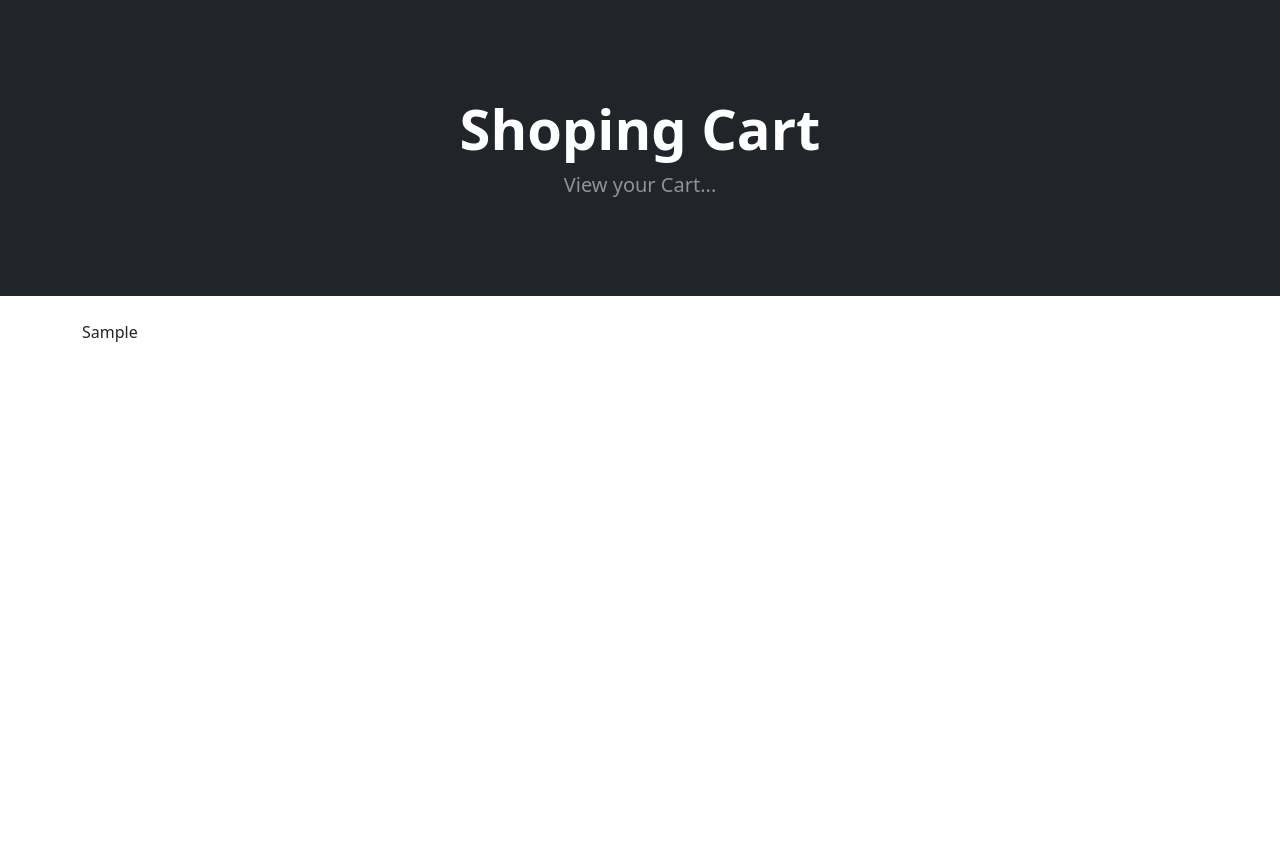
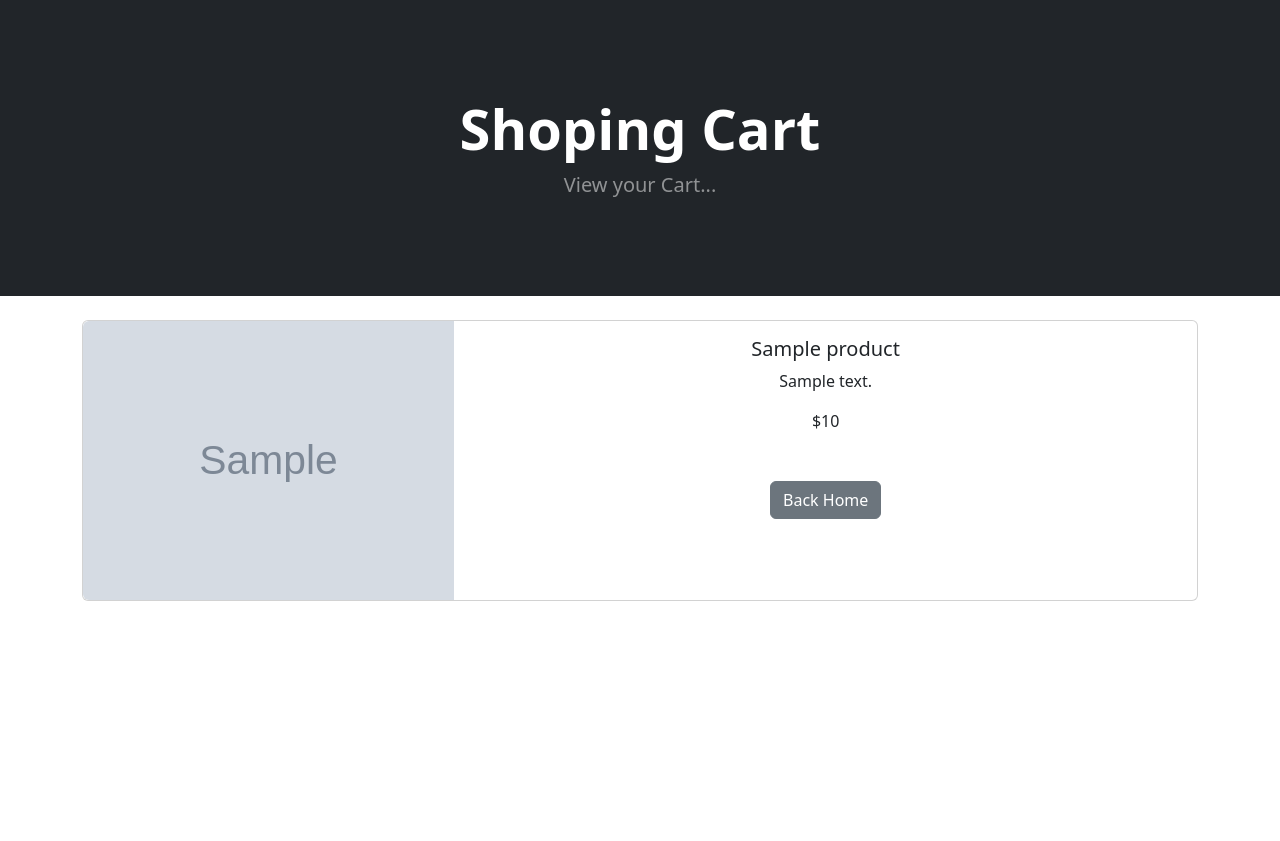
Before and after one commit to cesgomes/e_commerce, a Django app: template cart/templates/cart_summary.html in a window 1280 px wide. Shown: the part 57-898 px from the top of the page. Run offline with Django 5.2, Linux system fonts and the light colour scheme; the template is opened without the code that fills it: most values are stand-ins (such as "Sample title", 1, 10 or a date in 2020); grey boxes marked "Sample" are stand-in pictures; some libraries are stand-ins or nearby versions.

Commit message:
Criação da Pagina de sumario (baseada na product.html)

```diff
--- a/cart/templates/cart_summary.html
+++ b/cart/templates/cart_summary.html
@@ -12,7 +12,33 @@
 <br/>
 <div class="container">
 
-    {{cart_products}}
+    {% for product in cart_products %}
+
+        <div class="card mb-3">
+            <div class="row g-0">
+                <div class="col-md-4">
+                    <img src="{{product.image.url}}" class="img-fluid rounded-start" alt="...">
+                </div>
+                <div class="col-md-8">
+                    <div class="card-body">
+                        <center>
+                            <h5 class="card-title">{{product.name}} </h5>
+                            <p class="card-text"> {{product.description}} </p>
+
+                                {% if product.is_sale %}
+                                <strike> ${{product.price}} </strike>&nbsp;${{product.sale_price}}
+                                {% else %}
+                                ${{product.price}}
+                                {% endif %}
+                                <br/><br/><br/>
+                            <a href="{% url "home" %}" class="btn btn-secondary">Back Home</a>
+                        </center>
+                    </div>
+                </div>
+            </div>
+        </div>
+        <br/>
+    {% endfor %}
 
 </div>
 
```
Also changed, not shown: store/templates/product.html (indentation only).
